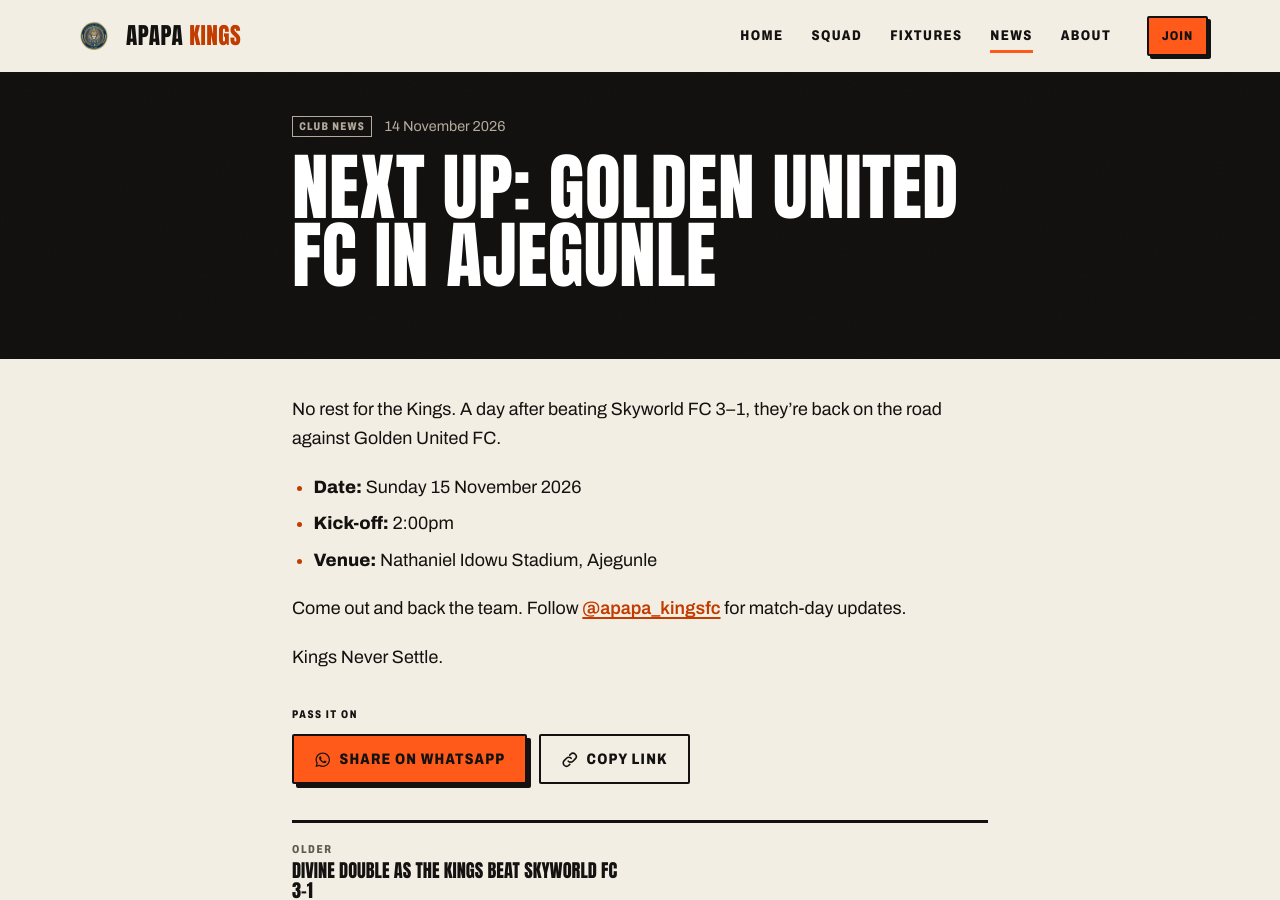
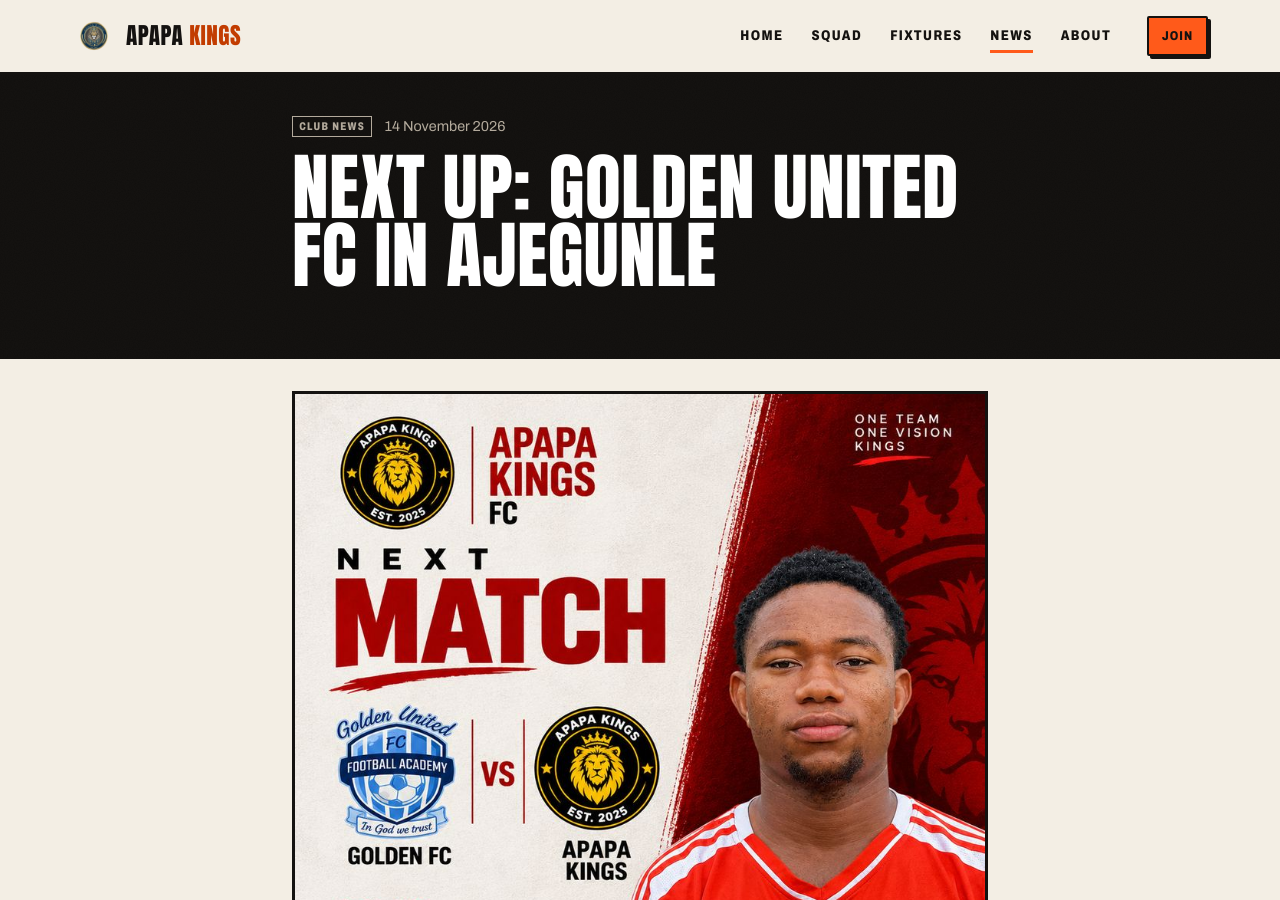
Before and after one commit to emekachriis/apapafc.xyz, a Jekyll site: the page built from _posts/2026-11-14-next-up-golden-united-fc.md, in a window 1280 px wide and 900 px high. Built offline with Jekyll 4.4.1, drawn with Linux system fonts in a browser that asks for light colours.

Commit message:
Golden United FC preview: add match poster
Co-Authored-By: Claude Opus 5.5 <noreply@anthropic.com>
Claude-Session: https://claude.ai/code/session_01WYXfpp4H5Lv6eQuJcXzwTC

```diff
--- a/_posts/2026-11-14-next-up-golden-united-fc.md
+++ b/_posts/2026-11-14-next-up-golden-united-fc.md
@@ -1,6 +1,8 @@
 ---
 title: "Next up: Golden United FC in Ajegunle"
 kind: club-news
+image: /images/photos/golden-united-preview.jpg
+image_alt: "Match poster: Golden United FC vs Apapa Kings, Sunday 15 November 2026, 2pm, Nathaniel Idowu Stadium, Ajegunle. Away fixture."
 description: Apapa Kings FC face Golden United FC on Sunday 15 November 2026, 2:00pm at Nathaniel Idowu Stadium, Ajegunle.
 ---
 No rest for the Kings. A day after beating Skyworld FC 3–1, they're back on the road against Golden United FC.
```
Also changed, not shown: images/photos/golden-united-preview.jpg (added).
